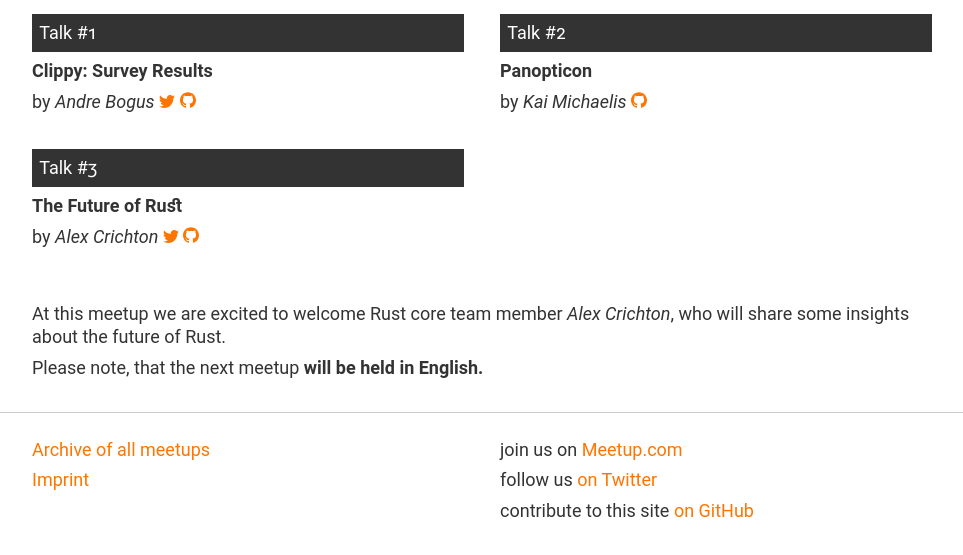
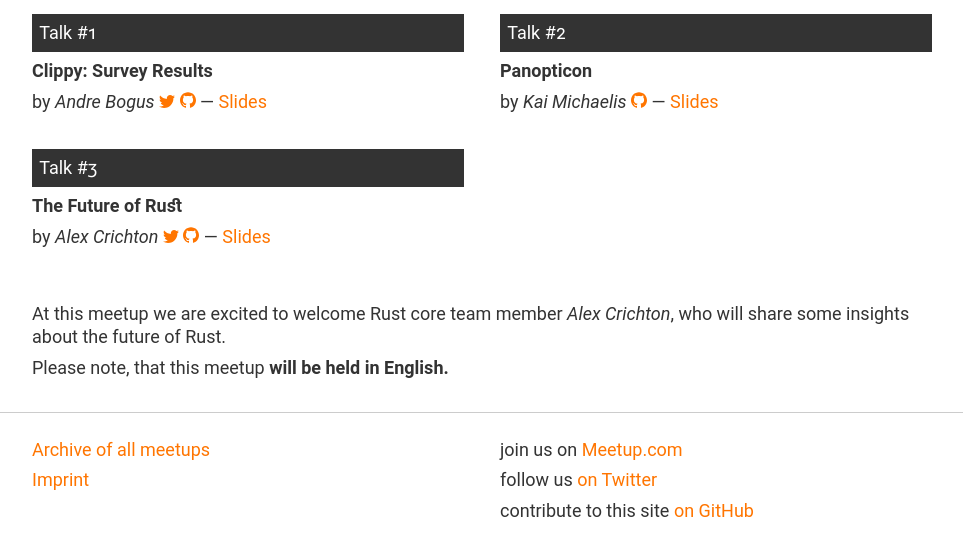
Before and after one commit to Rustaceans/rust-cologne, a Jekyll site: the page built from _posts/2016-06-06-rust-anniversary-part-2.md, in a window 1280 px wide, cut to the strip 552-1107 px from the top of the page. Shown: the whole strip, without its empty margins (158-1121 px from the left). Built offline with Jekyll 4.4.1, drawn with Linux system fonts in a browser that asks for light colours.

Commit message:
Add slides from last night

```diff
--- a/_posts/2016-06-06-rust-anniversary-part-2.md
+++ b/_posts/2016-06-06-rust-anniversary-part-2.md
@@ -16,16 +16,19 @@
     name: "Andre Bogus"
     twitter: llogiq
     github: llogiq
+  slides: "http://llogiq.github.io/talks/survey.html"
 - title: "Panopticon"
   speaker:
     name: "Kai Michaelis"
     github: flanfly
+  slides: "https://cdn.rawgit.com/flanfly/rust-cologne/master/index.html"
 - title: "The Future of Rust"
   speaker:
     name: "Alex Crichton"
     twitter: alex_crichton
     github: alexcrichton
+  slides: "/assets/20160606-state-of-rust-2016.pdf"
 ---
 At this meetup we are excited to welcome Rust core team member _Alex Crichton_, who will share some insights about the future of Rust.
 
-Please note, that the next meetup **will be held in English.**
+Please note, that this meetup **will be held in English.**
```
Also changed, not shown: 1 other file.
